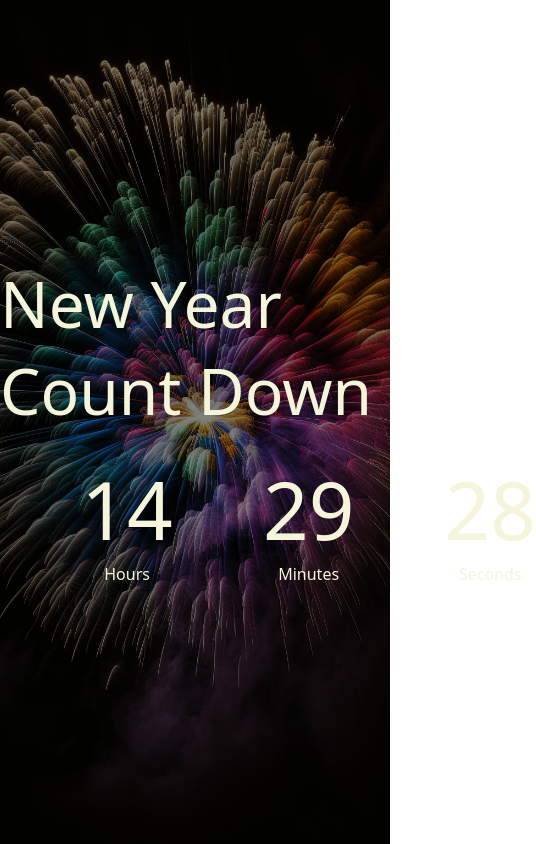
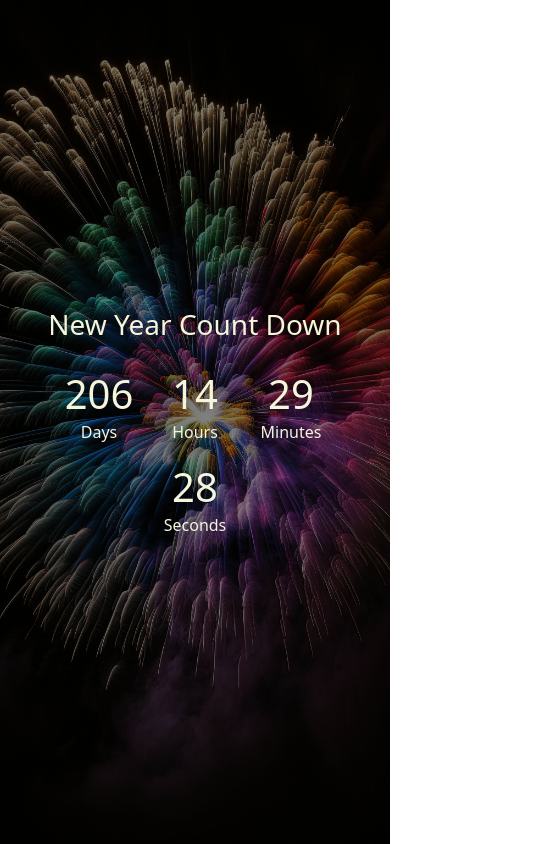
Before and after one commit to zoaibmurtaza/newyear, a plain HTML site: page index.html in a window 390 px wide. Shown: the whole page, 536 px wide, since content can reach past the window. Drawn offline with Linux system fonts and the light colour scheme.

Commit message:
Add files via upload

```diff
--- a/style.css
+++ b/style.css
@@ -1,12 +1,11 @@
-*{
+* {
     padding: 0;
     margin: 0;
     box-sizing: border-box;
     font-family: system-ui, -apple-system, BlinkMacSystemFont, 'Segoe UI', Roboto, Oxygen, Ubuntu, Cantarell, 'Open Sans', 'Helvetica Neue', sans-serif;
-
 }
 
-.hero{
+.hero {
     height: 100vh;
     background-image: linear-gradient(rgba(0 ,0, 0, 0.5),
     rgba(0,0,0,0.5)), url(background.jpg);
@@ -16,25 +15,51 @@
     flex-direction: column;
     align-items: center;
     justify-content: center;
-    color:beige;
-}
-
-h1{
-    font-size: 4rem;
-    font-weight: 500;
-    margin-bottom: 20px;
-}
-
-.timebox{
-    display: flex;
-    gap: 90px;
-}
-
-.time{
+    color: beige;
+    padding: 1rem;
     text-align: center;
 }
 
-.time h2{
-    font-size: 5rem;
+h1 {
+    font-size: clamp(1.5rem, 5vw, 4rem);
+    font-weight: 500;
+    margin-bottom: 1.5rem;
+    line-height: 1.2;
+}
+
+.timebox {
+    font-size: clamp(1.5rem, 5vw, 4rem);
+    display: flex;
+    flex-wrap: wrap;
+    gap: 4rem;
+    justify-content: center;
+    font-size: clamp(1rem, 4vw, 2rem);
+}
+
+.time {
+    text-align: center;
+    min-width: 80px;
+}
+
+.time h2 {
+    font-size: clamp(2rem, 6vw, 5rem);
     font-weight: 100;
 }
+
+@media (max-width: 480px) {
+    .hero {
+        padding: 1rem;
+    }
+
+    .timebox {
+        gap: 1rem;
+    }
+
+    h1 {
+        font-size: 1.75rem;
+    }
+
+    .time h2 {
+        font-size: 2.5rem;
+    }
+}
```
